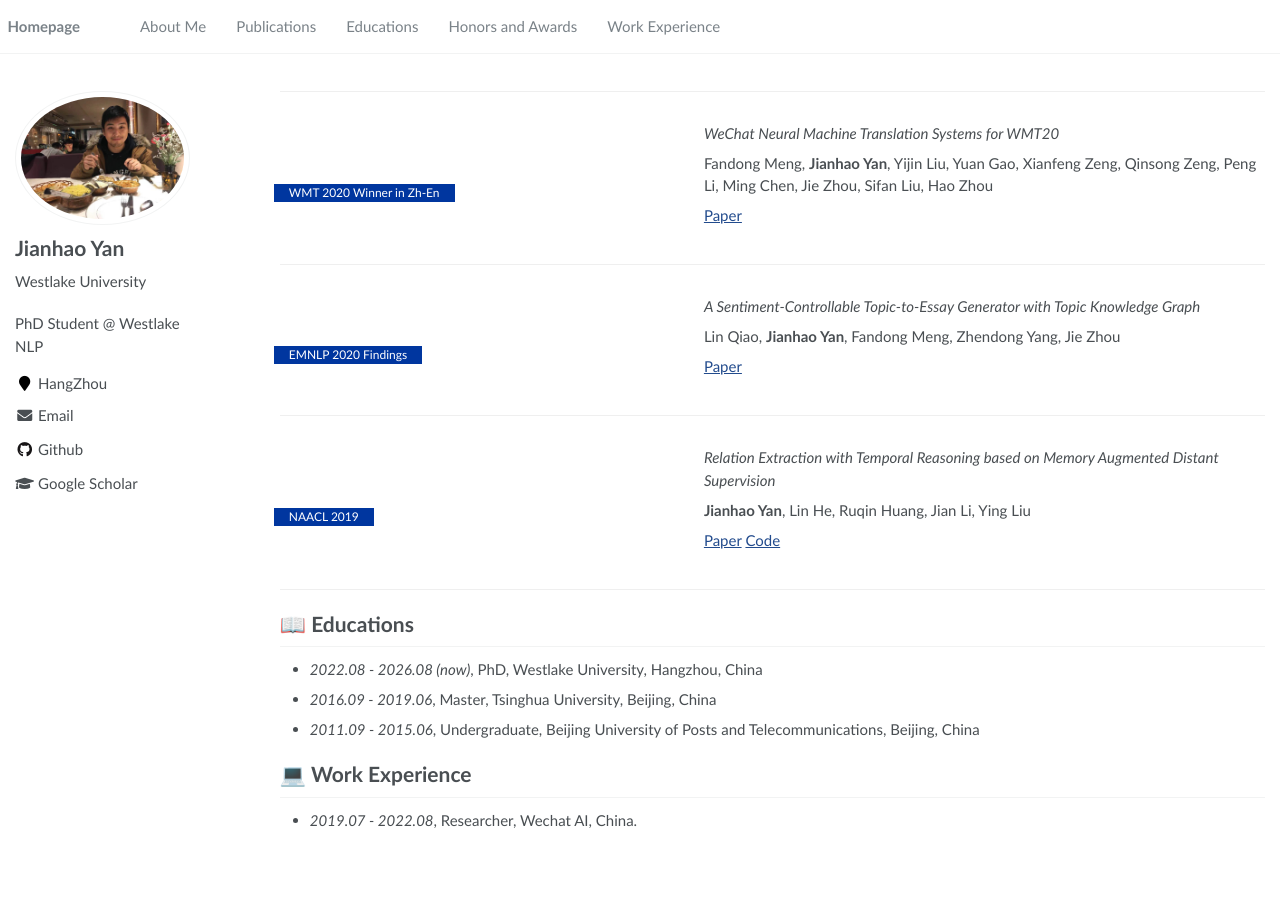
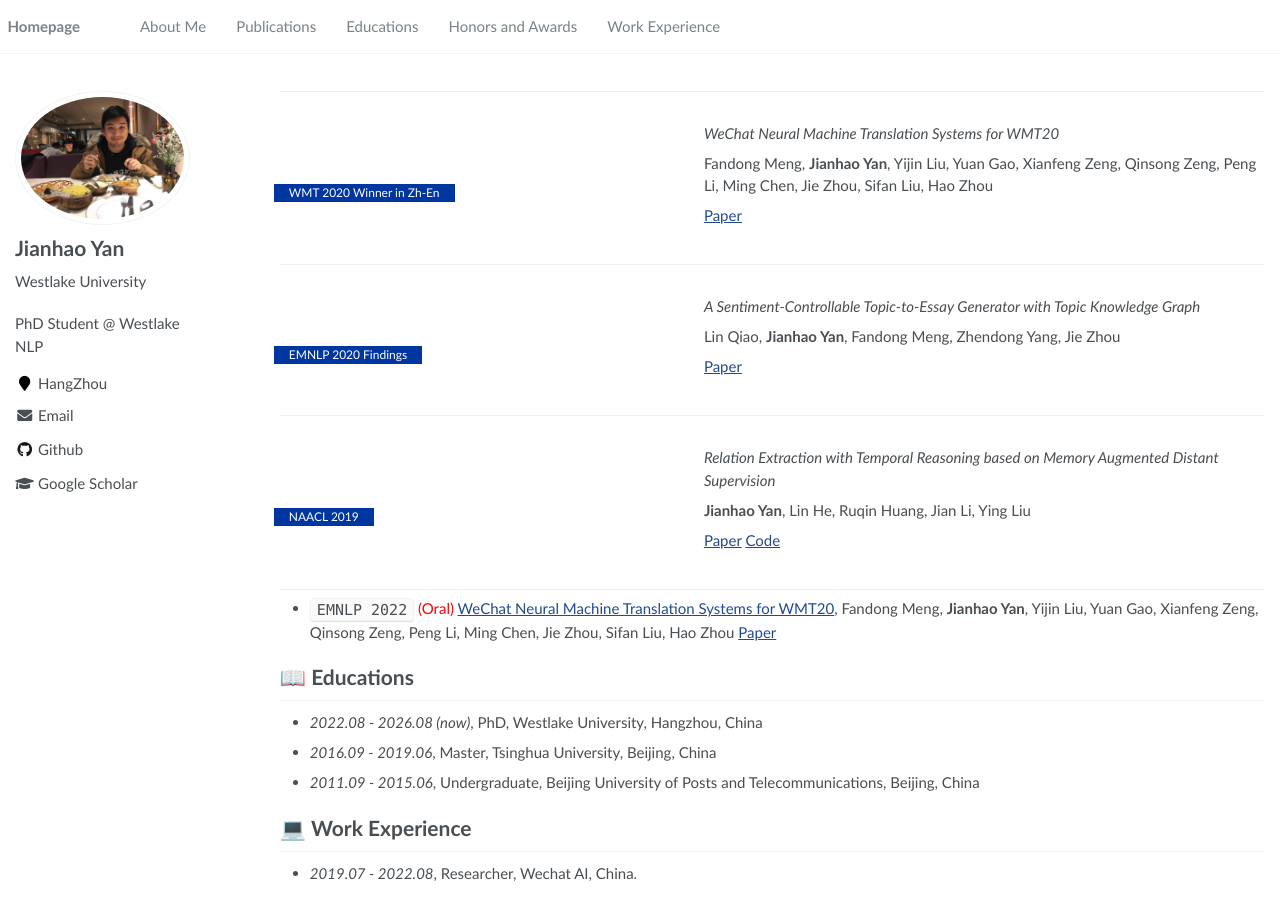
Before and after one commit to ElliottYan/ElliottYan.github.io, a Jekyll site: the page built from _pages/about.md, in a window 1280 px wide and 900 px high, scrolled down 950 px. Built offline with Jekyll 4.4.1, drawn with Linux system fonts in a browser that asks for light colours; before the commit the page ends 1796 px from its top, so only the background shows below that; part of the change alters nothing that is shown.

Commit message:
try short version

```diff
--- a/_pages/about.md
+++ b/_pages/about.md
@@ -129,7 +129,14 @@ Lin Qiao, **Jianhao Yan**, Fandong Meng, Zhendong Yang, Jie Zhou
 </div>
 </div>
 
-
+<!-- - `ICLR 2023` [Bag of Tricks for Unsupervised Text-to-Speech](https://openreview.net/forum?id=SbR9mpTuBn), **Yi Ren**, Chen Zhang, Shuicheng Yan -->
+<!-- - `NeurIPS 2022` [Dict-TTS: Learning to Pronounce with Prior Dictionary Knowledge for Text-to-Speech](), Ziyue Jiang, Zhe Su, Zhou Zhao, Qian Yang, **Yi Ren**, Jinglin Liu, Zhenhui Ye [![](https://img.shields.io/github/stars/Zain-Jiang/Dict-TTS?style=social&label=Code+Stars)](https://github.com/Zain-Jiang/Dict-TTS)
+- `NeurIPS 2022` [GenerSpeech: Towards Style Transfer for Generalizable Out-Of-Domain Text-to-Speech](), Rongjie Huang, **Yi Ren**, Jinglin Liu, Chenye Cui, Zhou Zhao
+- `NeurIPS 2022` [M4Singer: a Multi-Style, Multi-Singer and Musical Score Provided Mandarin Singing Corpus](), Lichao Zhang, Ruiqi Li, Shoutong Wang, Liqun Deng, Jinglin Liu, **Yi Ren**, Jinzheng He, Rongjie Huang, Jieming Zhu, Xiao Chen, Zhou Zhao, *(Datasets and Benchmarks Track)* [![](https://img.shields.io/github/stars/M4Singer/M4Singer?style=social&label=Dataset+Stars)](https://github.com/M4Singer/M4Singer)
+- ``ACM-MM 2022`` [ProDiff: Progressive Fast Diffusion Model for High-Quality Text-to-Speech](), Rongjie Huang, Zhou Zhao, Huadai Liu, Jinglin Liu, Chenye Cui, **Yi Ren**, [![](https://img.shields.io/github/stars/Rongjiehuang/ProDiff?style=social&label=Code+Stars)](https://github.com/Rongjiehuang/ProDiff)
+- ``ACM-MM 2022`` [SingGAN: Generative Adversarial Network For High-Fidelity Singing Voice Generation](https://arxiv.org/abs/2110.07468), Rongjie Huang, Chenye Cui, Chen Feiayng, **Yi Ren**, Jinglin Liu, Zhou Zhao, Baoxing Huai, Zhefeng Wang
+- ``IJCAI 2022`` [SyntaSpeech: Syntax-Aware Generative Adversarial Text-to-Speech](), Zhenhui Ye, Zhou Zhao, **Yi Ren**, Fei Wu, [![](https://img.shields.io/github/stars/yerfor/SyntaSpeech?style=social&label=Code+Stars)](https://github.com/yerfor/SyntaSpeech) -->
+- ``EMNLP 2022`` <span style="color:red">(Oral)</span> [WeChat Neural Machine Translation Systems for WMT20](), Fandong Meng, **Jianhao Yan**, Yijin Liu, Yuan Gao, Xianfeng Zeng, Qinsong Zeng, Peng Li, Ming Chen, Jie Zhou, Sifan Liu, Hao Zhou [Paper](https://arxiv.org/pdf/2010.05511.pdf)
 
 <!-- -
 
```
